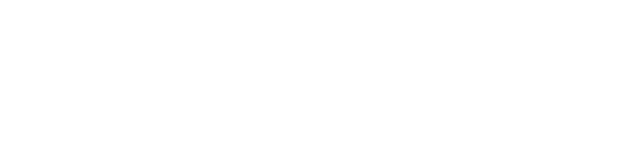
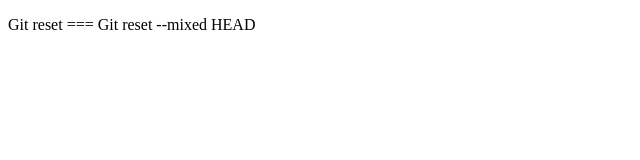
Before and after one commit to VladThorenco/git-project, a plain HTML site: page index.html in a window 1280 px wide. Shown: the whole page, without its empty margins (0-640 px from the left). Drawn offline with Linux system fonts and the light colour scheme.

Commit message:
return file is index.html

```diff
--- a/index.html
+++ b/index.html
@@ -5,6 +5,6 @@
   <title>Практика Git!</title>
 </head>
 <body>
-
+  <p>Git reset === Git reset --mixed HEAD</p>
 </body>
 </html>
```
